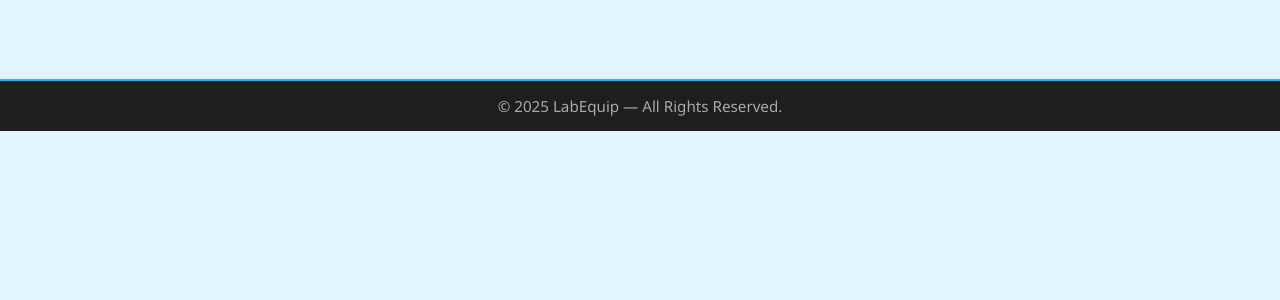
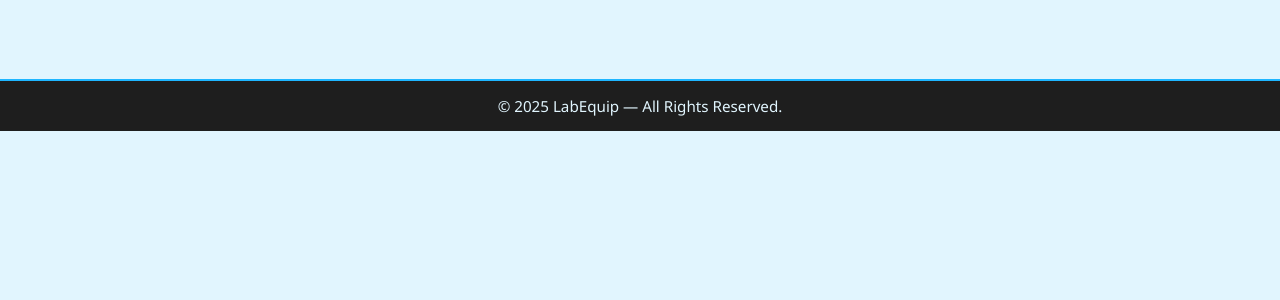
Before and after one commit to anshjw/Microproject, a Flask app: template templates/orders.html in a window 1280 px wide. Shown: the part 183-483 px from the top of the page. Run offline with Flask 2, Linux system fonts and the light colour scheme; the template is opened without the code that fills it, so the values that code supplies are empty.

Commit message:
Updated app

```diff
--- a/static/order.css
+++ b/static/order.css
@@ -171,3 +171,9 @@ footer {
 .hidden {
   display: none;
 }
+h3 {
+  color:#E1F5FE;
+}
+p {
+  color:#E1F5FE;
+}
```
